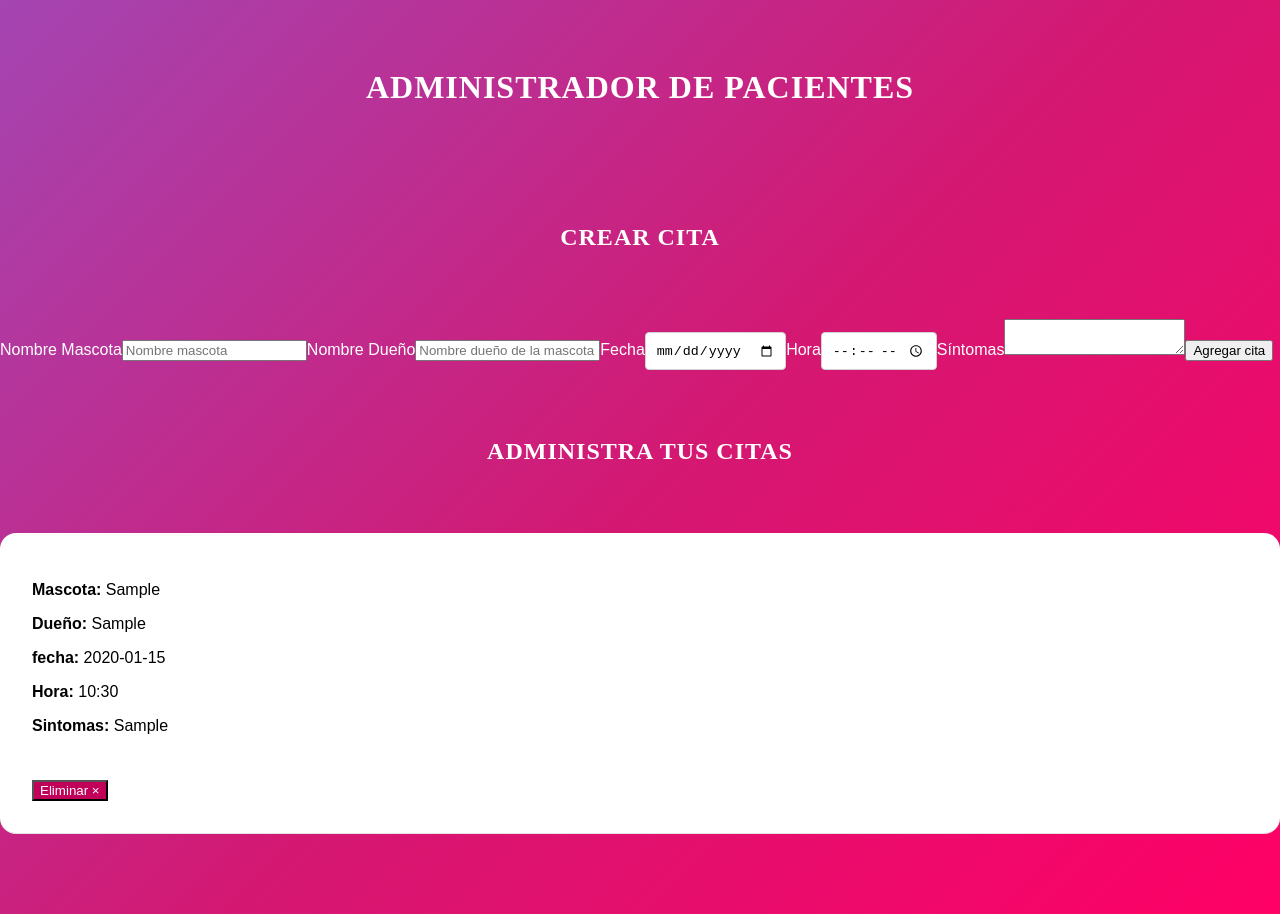
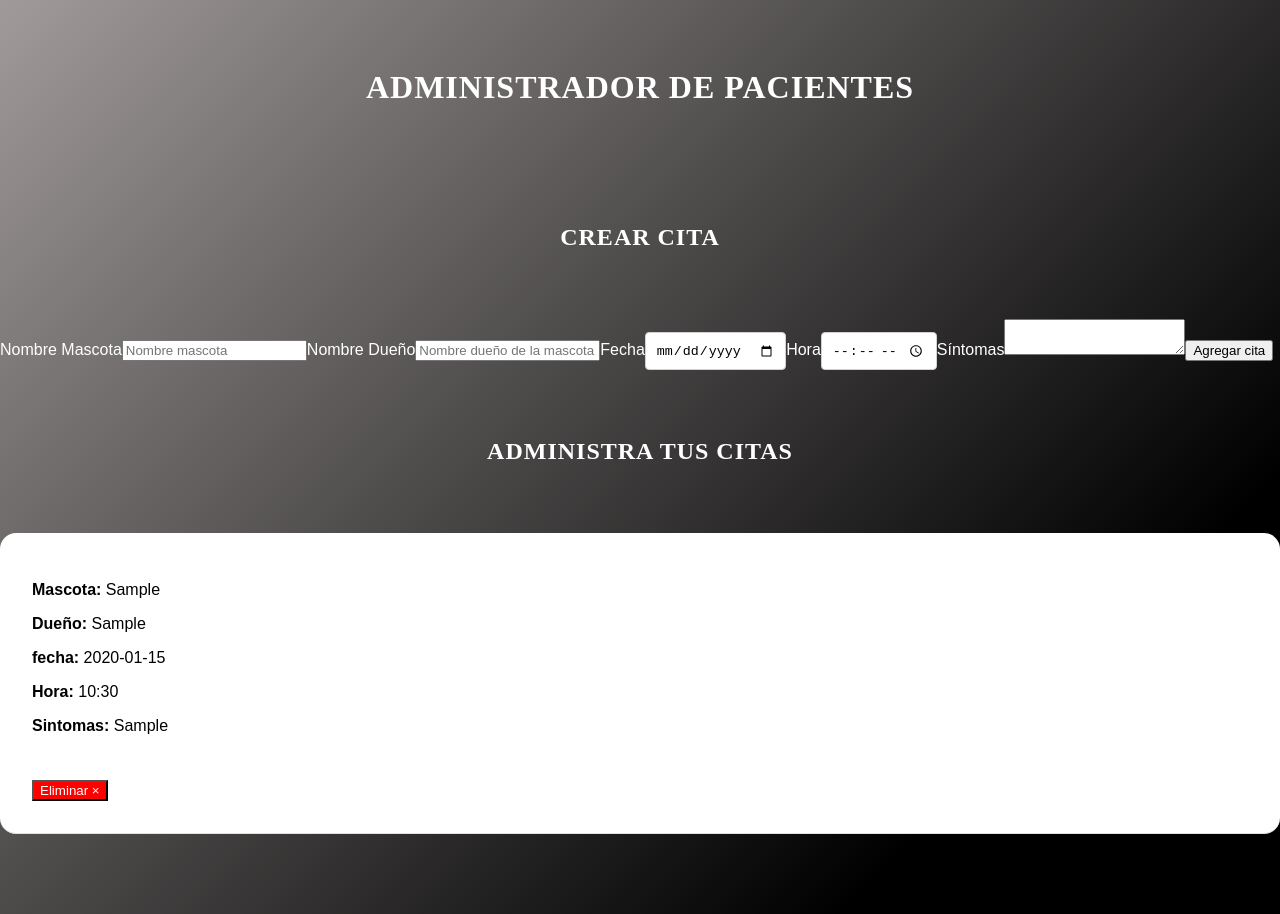
Before and after one commit to Victor-Ve/proyecto-citas-react, a React (Create React App) app: page / in a window 1280 px wide. Both pictures are taken after typing "Sample", "Sample", "2020-01-15", "10:30", "Sample" into the empty fields and a click on the button "Agregar cita". Built offline with nearby package versions, Linux system fonts and the light colour scheme; the HTML template or start-up script is replaced by a standard one.

Commit message:
Cambiando diseño al css

```diff
--- a/src/index.css
+++ b/src/index.css
@@ -5,12 +5,7 @@ body {
   margin: 0;
   padding: 0;
   font-family: sans-serif;
-  background-image: linear-gradient(
-    -225deg,
-    #a445b2 0%,
-    #d41872 52%,
-    #ff0066 100%
-  );
+  background-image: linear-gradient(-225deg, #a09b9a 0%, #000000 80%);
   min-height: 100%;
   padding-bottom: 5rem;
 }
@@ -82,7 +77,7 @@ input[type="time"] {
 }
 .button.eliminar,
 .button.eliminar:hover {
-  background-color: #c10059;
+  background-color: red;
   color: white;
   margin-top: 2rem;
 }
```
